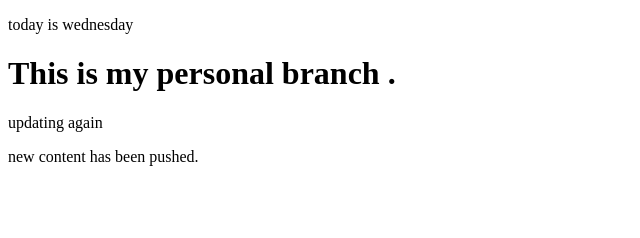
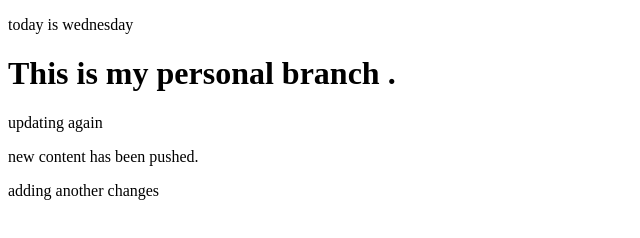
Before and after one commit to merlinpx/github-learn, a plain HTML site: page index.html in a window 1280 px wide. Shown: the whole page, without its empty margins (0-640 px from the left). Drawn offline with Linux system fonts and the light colour scheme.

Commit message:
Update index.html
commit has been made

```diff
--- a/index.html
+++ b/index.html
@@ -12,5 +12,6 @@
     <h1> This is my personal branch .</h1>
     <p>updating again</p>
     <p>new content has been pushed.</p>
+    <p>adding another changes</p>
 </body>
 </html>
```
